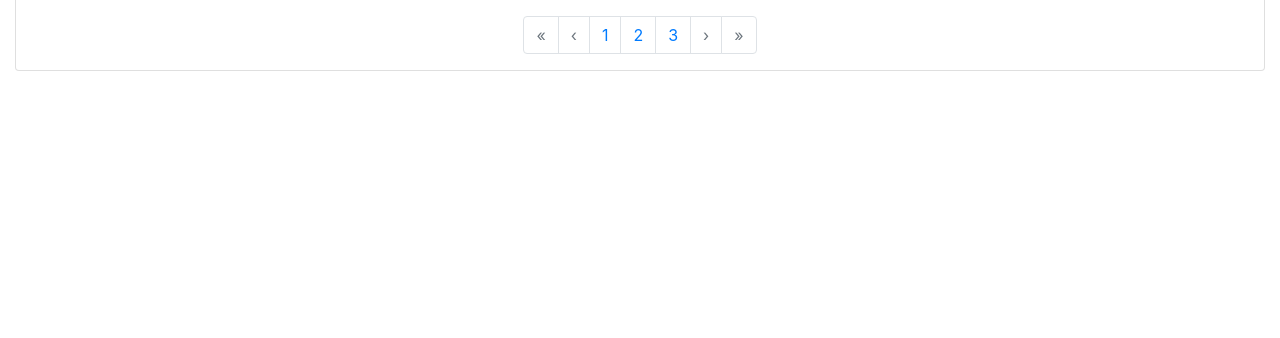
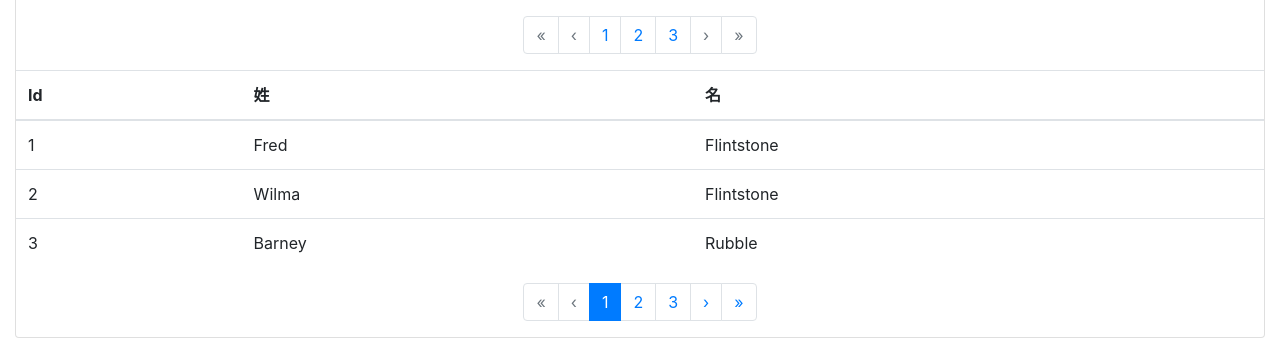
Before and after one commit to neoguojing/bootstrapvue, a Vue app: page / in a window 1280 px wide. Shown: the part 839-1177 px from the top of the page. Before the commit the page ends 910 px from the top, so only its background shows below. Built offline with nearby package versions, Linux system fonts and the light colour scheme.

Commit message:
add NPageTable compenent

```diff
--- /dev/null
+++ b/src/components/NPageTable.vue
@@ -0,0 +1,67 @@
+<template>
+  <div>
+    <BRow>
+      <BCol>
+        <b-table
+        :id="id"
+        :items="items"
+        :per-page="perPage"
+        :current-page="currentPage"
+        hover
+        responsive
+        ></b-table>
+      </BCol>
+    </BRow>
+
+    <BRow>
+      <BCol>
+        <b-pagination
+        v-model="currentPage"
+        :total-rows="totalRows"
+        :per-page="perPage"
+        :aria-controls="id"
+        align="center"
+        ></b-pagination>
+      </BCol>
+    </BRow>
+
+  </div>
+</template>
+
+<script lang="ts">
+import { Component, Prop, Vue,Emit,Inject,Provide,Watch,Model } from 'vue-property-decorator';
+import { BPagination,BTable,BRow,BCol} from 'bootstrap-vue';
+
+/*
+Props:
+    id:总数据量
+    items：每页的数据个数
+    perPage：目标表的id
+
+data:
+    currentPage:当前页数
+*/
+@Component({
+    components: {
+        BPagination,
+        BTable,
+        BRow,
+        BCol
+    }
+})
+export default class NPageTable extends Vue {
+    @Prop(String) id?: string;
+    @Prop(Array) items?: any[];
+    @Prop(Number) perPage?: number;
+
+    /////////////////////////////////////////////
+    currentPage = 1;
+
+    ///////////////////////////////////////////
+    get totalRows(): number{
+        return this.items.length
+    }
+
+
+}
+</script>
--- a/src/views/Home.vue
+++ b/src/views/Home.vue
@@ -33,6 +33,16 @@
         ></NPagination>
     </BCol>
     </BRow>
+
+    <BRow>
+      <BCol>
+        <NPageTable
+          :items="items"
+          :perPage="perPage"
+          id="my-page-table"
+        ></NPageTable>
+    </BCol>
+    </BRow>
   </div>
 </template>
 
@@ -42,13 +52,15 @@ import { BRow,BCol } from 'bootstrap-vue';
 import NPagination from '@/components/NPagination.vue'
 import NTable from '@/components/NTable.vue'
 import NCarousel from '@/components/NCarousel.vue'
+import NPageTable from '@/components/NPageTable.vue'
 
 export default { //导出模块
   name: 'Home',
   components: {
     NPagination,
     NTable,
-    NCarousel
+    NCarousel,
+    NPageTable
   },
   data() {
       return {
```
